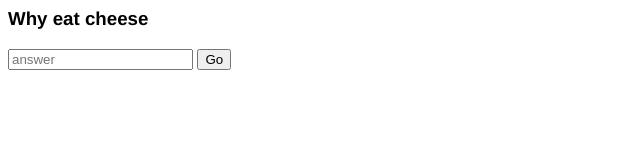
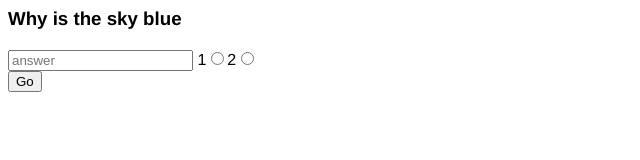
Before and after one commit to paked/studyquest, a website: page index.html in a window 1280 px wide. Shown: the whole page, without its empty margins (0-640 px from the left). Drawn offline with nearby package versions, Linux system fonts and the light colour scheme.

Commit message:
Proper answer selecting, multiple choice system

```diff
--- a/index.html
+++ b/index.html
@@ -14,7 +14,9 @@
 			<h3 id="question">init</h3>
 		</div>
 
-		<input type="text" id="answer" placeholder="answer"/>
+		<div id="answer-container">
+			<input type="text" id="answer" placeholder="answer"/>
+		</div>
 		<button id="go">Go</button>
 
 		<script src="lib/jquery/dist/jquery.js"></script>
--- a/main.js
+++ b/main.js
@@ -1,4 +1,4 @@
-questions = [{question: "Why is the sky blue", answer: "1"}, {question: "Who was xxx", answer: "2"}, {question:"Why eat cheese", answer:"3"}]
+questions = [{question: "Why is the sky blue", answers: [{text:"1", correct: true}, {text: "2", correct: false}]}]
 questionIndex = 0
 $(document).ready(function() {
 	askQuestion()
@@ -8,20 +8,28 @@ $(document).ready(function() {
 
 	function askQuestion() {
 		index = questionIndex
-		while (index == questionIndex) {
-			index = rand(0, questions.length -1)
-			$("#question").text(questions[index].question)
+		while (index == questionIndex && questions.length != 1) {
+			index = rand(0, questions.length)
 		}
 		questionIndex = index;
+		question = questions[questionIndex]
+		$('#question').text(question.question)
+
+		$(".answer").remove()
+		for (var i = 0; i < question.answers.length; i++) {
+			$("<label for='RDIOS' class='answer'>"+question.answers[i].text+"</label><input class='answer' type='radio' name='answers' value='"+question.answers[i].text+"' data-index='"+i+"'/>").appendTo('#answer-container')
+		}
 	}
 
 	function checkAnswer() {
 		question = questions[questionIndex]
-
-		if (question.answer == $("#answer").val()) {
+		// console.log("QUESTION CORRECT", $("input[name='answers']:checked").val(), question);
+		var answer = question.answers[parseInt($("input[name='answers']:checked").attr('data-index'))]
+		console.log(answer)
+		if(answer.correct){
 			askQuestion()
 		}else {
-			console.log(question);
+			console.log("WRONG");
 		}
 	}
 });
```
